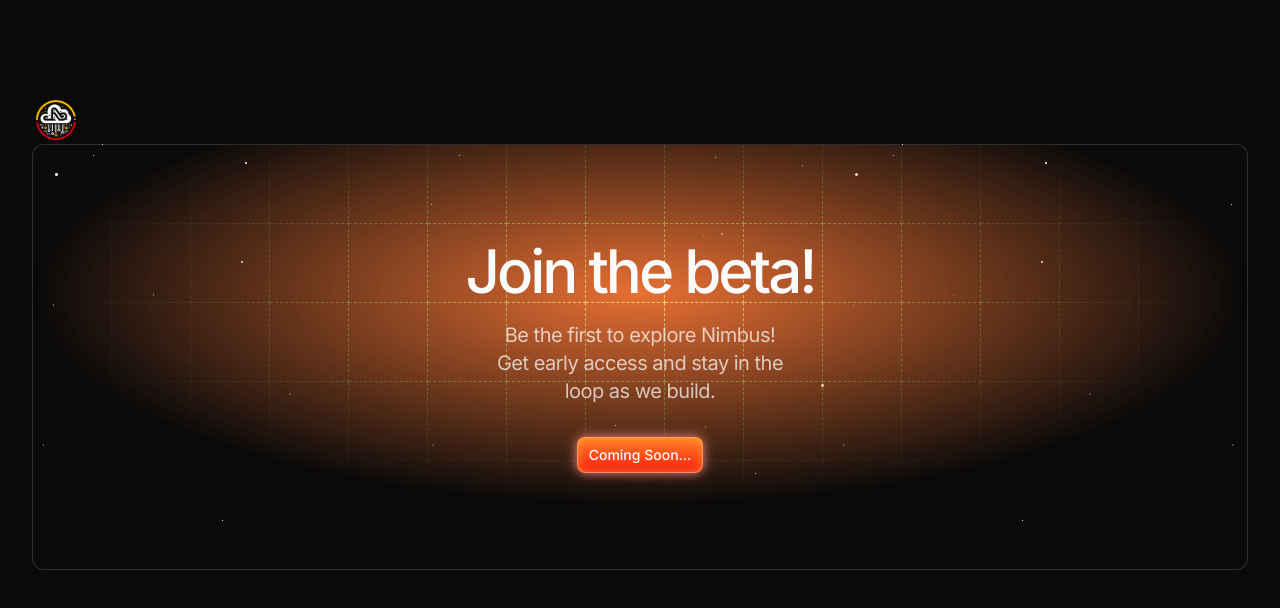
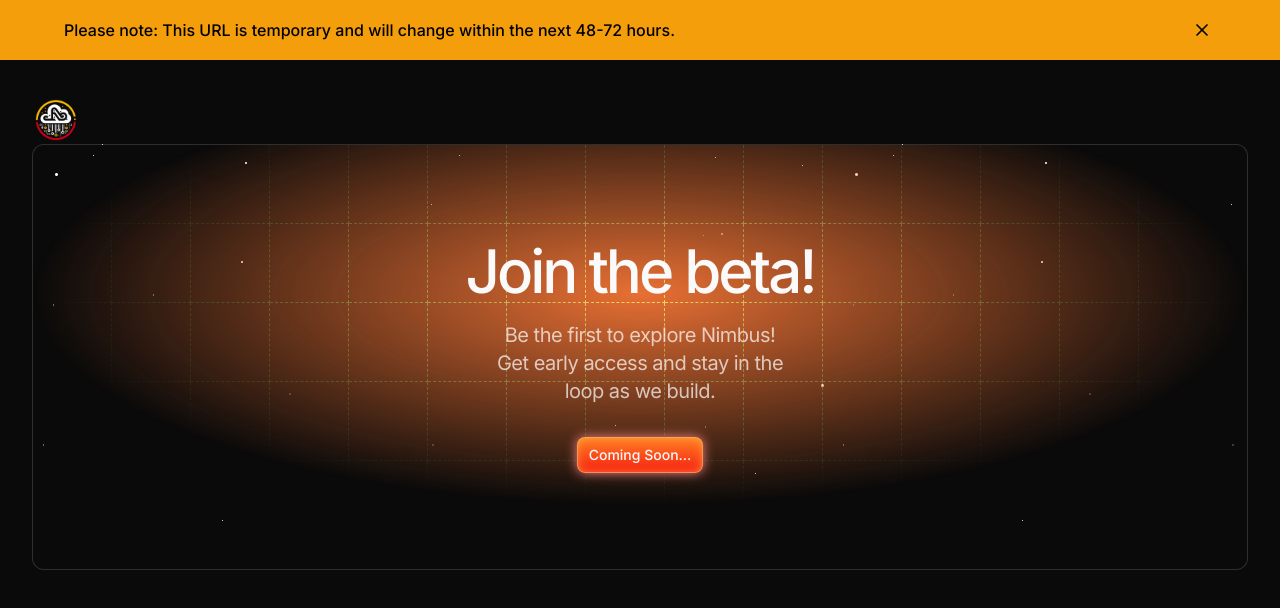
Before and after one commit to nicksands1/nimbus-site, a Next.js app: page /join-beta in a window 1280 px wide. Shown: the top 608 px of the page. Built offline with nearby package versions, Linux system fonts and the light colour scheme.

Commit message:
pop up message

```diff
--- a/src/app/layout.tsx
+++ b/src/app/layout.tsx
@@ -3,6 +3,7 @@
 
 import "./globals.css";
 import { ThemeProvider } from "./provider";
+import TemporaryUrlAlert from "../components/TemporaryUrlAlert";
 
 const inter = Inter({ subsets: ["latin"] });
 
@@ -31,6 +32,7 @@
           enableSystem
           disableTransitionOnChange
         >
+          <TemporaryUrlAlert />
           {children}
         </ThemeProvider>
       </body>
--- /dev/null
+++ b/src/components/TemporaryUrlAlert.tsx
@@ -0,0 +1,37 @@
+'use client'
+
+import { useState, useEffect } from 'react'
+
+export default function TemporaryUrlAlert() {
+  const [isVisible, setIsVisible] = useState(true)
+  const [isMounted, setIsMounted] = useState(false)
+
+  // Only show on client-side to avoid hydration mismatch
+  useEffect(() => {
+    setIsMounted(true)
+  }, [])
+
+  if (!isMounted) return null
+
+  if (!isVisible) return null
+
+  return (
+    <div className="fixed top-0 left-0 right-0 z-50 flex items-center justify-center p-4 bg-amber-500 text-black">
+      <div className="flex items-center justify-between w-full max-w-6xl">
+        <p className="text-sm md:text-base font-medium">
+          Please note: This URL is temporary and will change within the next 48-72 hours.
+        </p>
+        <button
+          onClick={() => setIsVisible(false)}
+          className="ml-4 p-1 hover:bg-amber-600 rounded-full"
+          aria-label="Close alert"
+        >
+          <svg xmlns="http://www.w3.org/2000/svg" width="20" height="20" viewBox="0 0 24 24" fill="none" stroke="currentColor" strokeWidth="2" strokeLinecap="round" strokeLinejoin="round">
+            <line x1="18" y1="6" x2="6" y2="18"></line>
+            <line x1="6" y1="6" x2="18" y2="18"></line>
+          </svg>
+        </button>
+      </div>
+    </div>
+  )
+}
```
